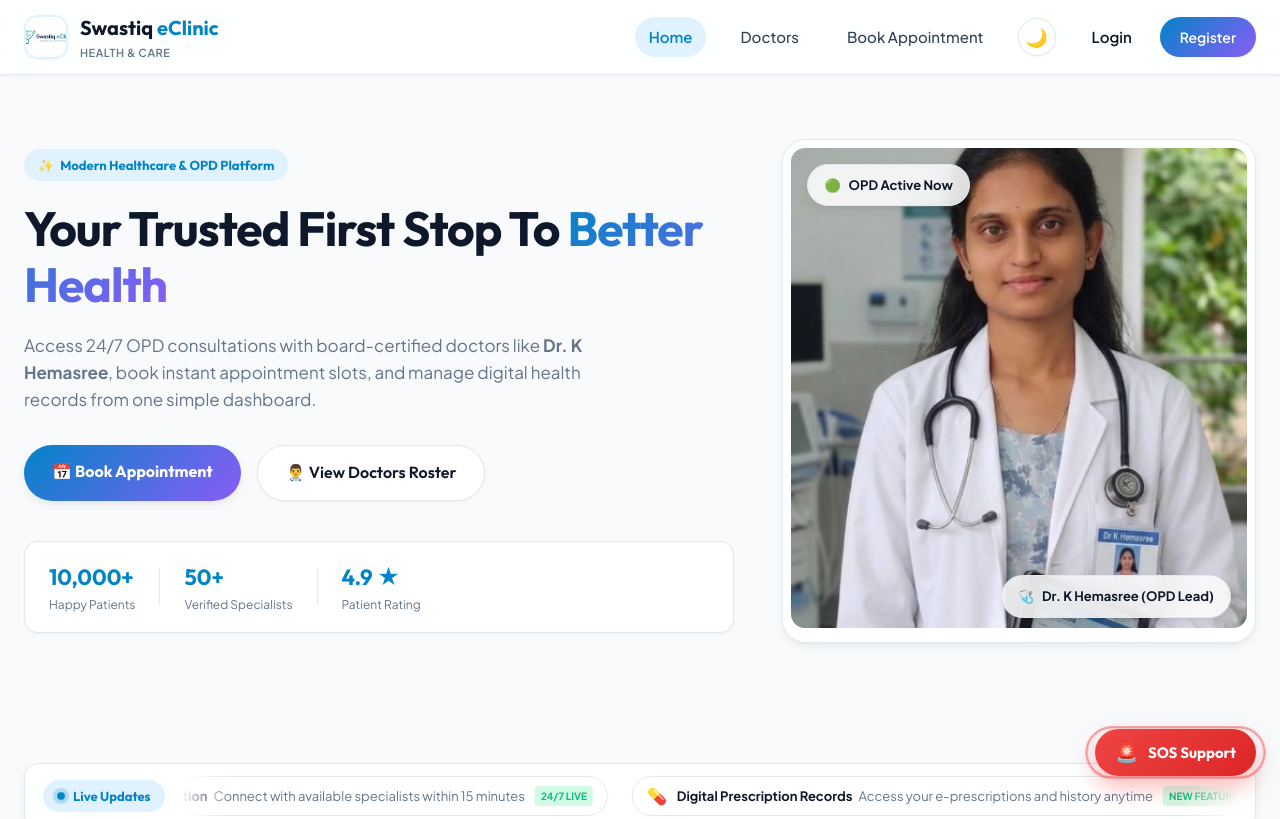
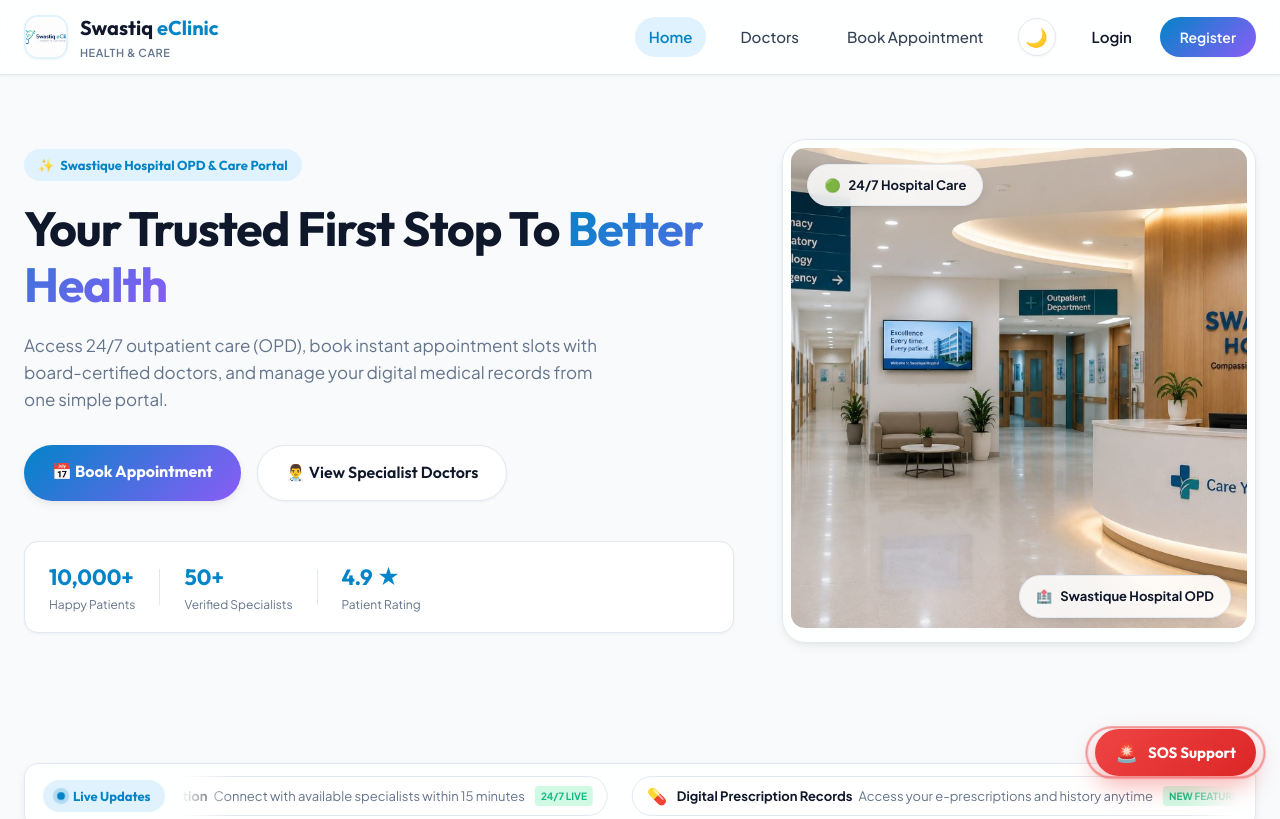
Before and after one commit to Hemasree837/Swastique-eClinic-Frontend, a React (Vite) app: page / in a window 1280 px wide. Shown: the top 819 px of the page. Built offline with nearby package versions, Linux system fonts and the light colour scheme.

Commit message:
Update Home Hero with Swastique Hospital reception image and feature Dr. K Hemasree on Our Doctors page

```diff
--- a/src/components/Home.jsx
+++ b/src/components/Home.jsx
@@ -1,5 +1,4 @@
 import { Link } from "react-router-dom";
-import drHemasree from "../assets/dr_hemasree.jpg";
 import swastiqueHospital from "../assets/swastique_hospital.jpg";
 import AnnouncementMarquee from "./AnnouncementMarquee";
 import SymptomChecker from "./SymptomChecker";
@@ -23,7 +22,7 @@ export default function Home({ user }) {
         <div className="hero-grid">
           <div className="hero-content">
             <span className="hero-badge">
-              <span className="badge-sparkle">✨</span> Modern Healthcare & OPD Platform
+              <span className="badge-sparkle">✨</span> Swastique Hospital OPD & Care Portal
             </span>
 
             <h1 className="hero-title">
@@ -31,7 +30,7 @@ export default function Home({ user }) {
             </h1>
 
             <p className="hero-lead">
-              Access 24/7 OPD consultations with board-certified doctors like <strong>Dr. K Hemasree</strong>, book instant appointment slots, and manage digital health records from one simple dashboard.
+              Access 24/7 outpatient care (OPD), book instant appointment slots with board-certified doctors, and manage your digital medical records from one simple portal.
             </p>
 
             <div className="hero-actions">
@@ -39,7 +38,7 @@ export default function Home({ user }) {
                 📅 Book Appointment
               </Link>
               <Link to="/OurDoctors" className="btn-hero-secondary">
-                👨‍⚕️ View Doctors Roster
+                👨‍⚕️ View Specialist Doctors
               </Link>
             </div>
 
@@ -64,12 +63,12 @@ export default function Home({ user }) {
 
           <div className="hero-visual">
             <div className="hero-image-frame glass-card">
-              <img src={drHemasree} alt="Dr. K Hemasree - Swastique eClinic" className="hero-img" />
+              <img src={swastiqueHospital} alt="Swastique Hospital Facility" className="hero-img" />
               <div className="floating-badge badge-top">
-                <span className="icon">🟢</span> OPD Active Now
+                <span className="icon">🟢</span> 24/7 Hospital Care
               </div>
               <div className="floating-badge badge-bottom">
-                <span className="icon">🩺</span> Dr. K Hemasree (OPD Lead)
+                <span className="icon">🏥</span> Swastique Hospital OPD
               </div>
             </div>
           </div>
--- a/src/components/OurDoctors.jsx
+++ b/src/components/OurDoctors.jsx
@@ -1,6 +1,7 @@
 import axios from "axios";
 import { useEffect, useState } from "react";
 import { Link } from "react-router-dom";
+import drHemasree from "../assets/dr_hemasree.jpg";
 import API from "../api";
 import "./OurDoctors.css";
 
@@ -33,13 +34,23 @@ function DoctorAvatar({ name, src }) {
 
 const specializationsList = [
   "All Specializations",
+  "General Medicine",
   "Cardiology",
-  "General Medicine",
   "Pediatrics",
   "Neurology",
   "Dermatology",
   "Orthopedics",
 ];
+
+const featuredHemasreeDoctor = {
+  id: "dr_k_hemasree",
+  name: "Dr. K Hemasree",
+  specialization: "General Medicine / OPD Lead",
+  experience: 8,
+  imageUrl: drHemasree,
+  availableSlots: ["9:00 AM", "11:30 AM", "3:00 PM", "5:30 PM"],
+  onLeave: false,
+};
 
 export default function OurDoctors({ user }) {
   const [doctors, setDoctors] = useState([]);
@@ -60,9 +71,21 @@ export default function OurDoctors({ user }) {
     setLoading(true);
     try {
       const res = await axios.get(`${API}/doctor`);
-      setDoctors(res.data || []);
+      const apiDocs = res.data || [];
+
+      // Ensure Dr. K Hemasree is featured at the top if not already present from backend
+      const hasHemasree = apiDocs.some(
+        (d) => d.name?.toLowerCase().includes("hemasree")
+      );
+
+      if (!hasHemasree) {
+        setDoctors([featuredHemasreeDoctor, ...apiDocs]);
+      } else {
+        setDoctors(apiDocs);
+      }
     } catch (err) {
       console.error("Error fetching doctors:", err);
+      setDoctors([featuredHemasreeDoctor]);
     } finally {
       setLoading(false);
     }
@@ -95,7 +118,7 @@ export default function OurDoctors({ user }) {
 
     const matchesSpecFilter =
       selectedSpec === "All Specializations" ||
-      d.specialization?.toLowerCase() === selectedSpec.toLowerCase();
+      d.specialization?.toLowerCase().includes(selectedSpec.toLowerCase());
 
     const matchesAvailability =
       availabilityFilter === "all" ||
```
